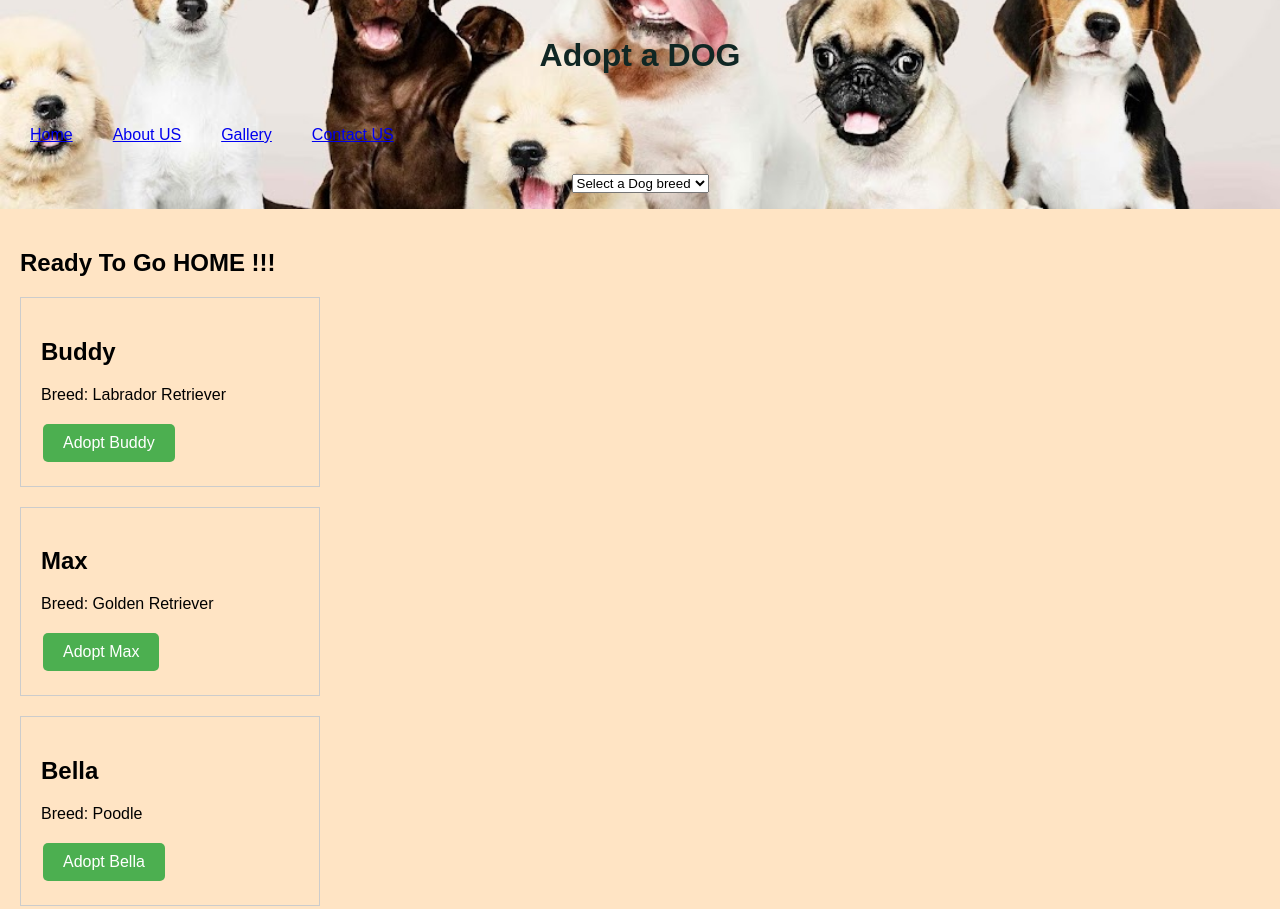
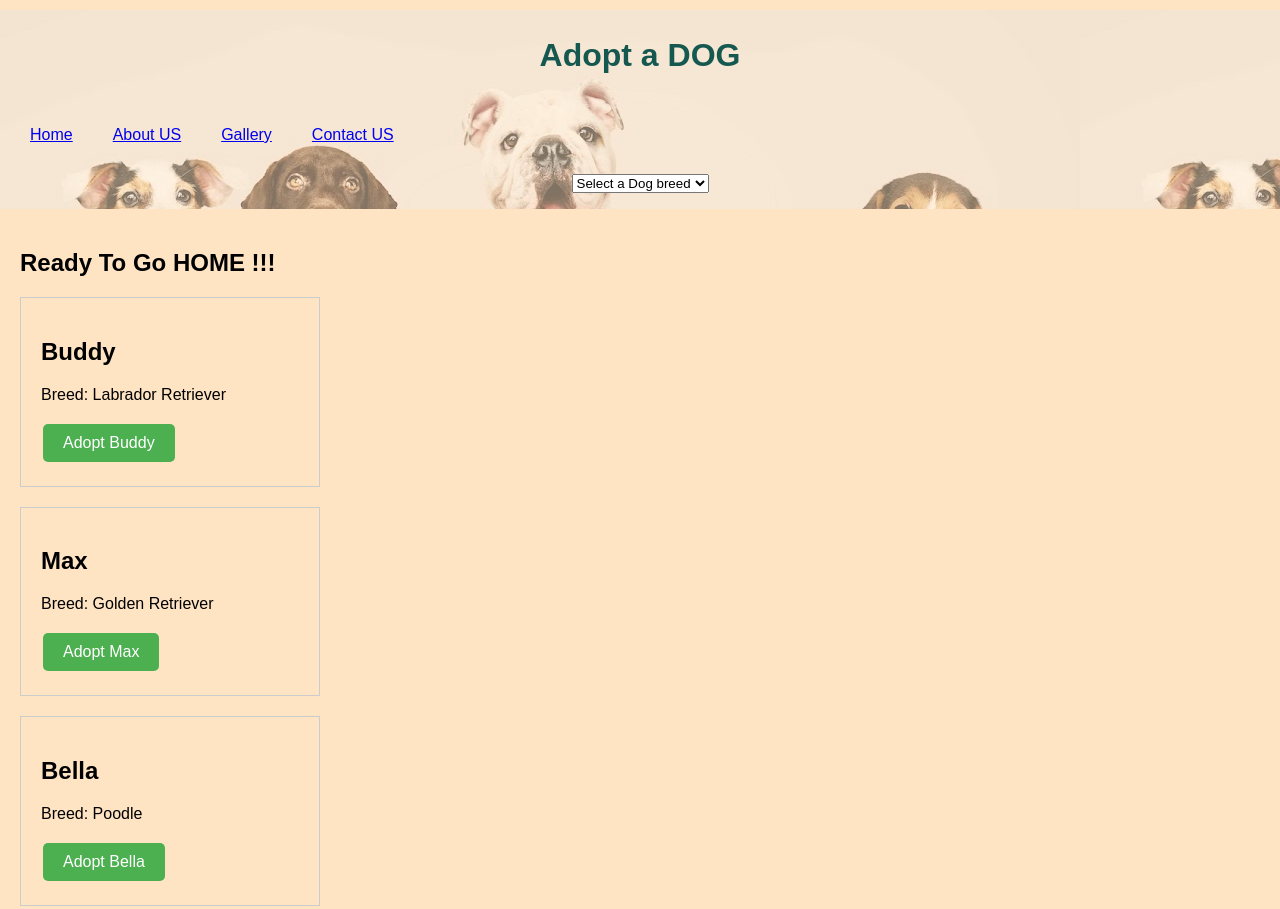
Before and after one commit to IndumathyAp12/SBA-JS-308A, a plain HTML site: page index.html in a window 1280 px wide. Shown: the top 909 px of the page. Drawn offline with Linux system fonts and the light colour scheme; no server answers.

```diff
--- a/styles.css
+++ b/styles.css
@@ -8,14 +8,27 @@ body {
   background-color:bisque;
 }
 
+.container::before {
+  content: "";
+  background-image: url('images.jpg');
+  position: absolute;
+  top: 10px;
+  left: 0;
+  right: 0;
+  bottom: 0;
+  opacity: 0.5;
+  z-index: -1;
+}
+
+
 .container {
-  color: #102724;
+  color: #155850;
   text-align: center;
   padding: 1em 0;
   width: 100%;
-  background-image: url('images.jpg');
   background-size: cover;
   background-position: center;
+  position: relative;
 }
 
 .topnav {
```
Also changed, not shown: 1 other file.
